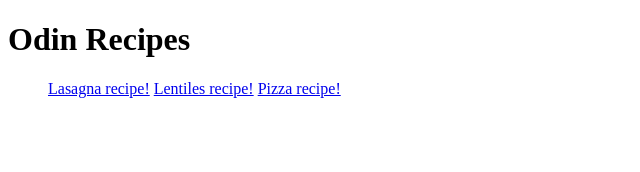
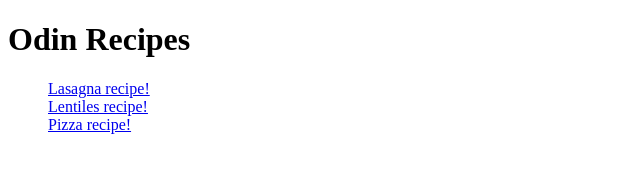
Before and after one commit to thanosballo/odin_recipes, a plain HTML site: page index.html in a window 1280 px wide. Shown: the whole page, without its empty margins (0-640 px from the left). Drawn offline with Linux system fonts and the light colour scheme.

Commit message:
changed breaking lines

```diff
--- a/index.html
+++ b/index.html
@@ -9,9 +9,9 @@
 <body>
     <h1>Odin Recipes</h1>
     <ul>
-    <a href="recipe/lasagna.html">Lasagna recipe!</a>
-    <a href="recipe/lentiles.html">Lentiles recipe!</a>
-    <a href="recipe/pizza.html">Pizza recipe!</a>
+    <a href="recipe/lasagna.html">Lasagna recipe!</a><br>
+    <a href="recipe/lentiles.html">Lentiles recipe!</a><br>
+    <a href="recipe/pizza.html">Pizza recipe!</a><br>
     </ul>
 </body>
 </html>
```
